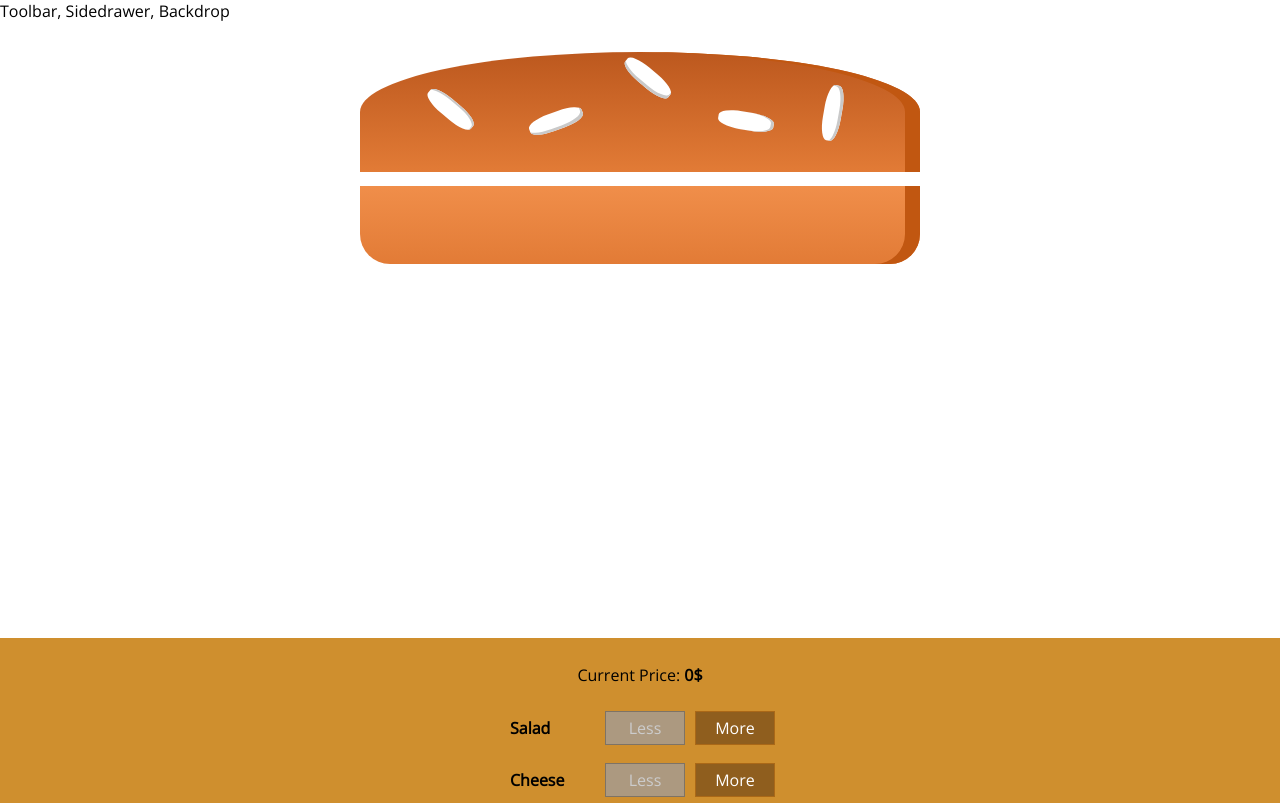
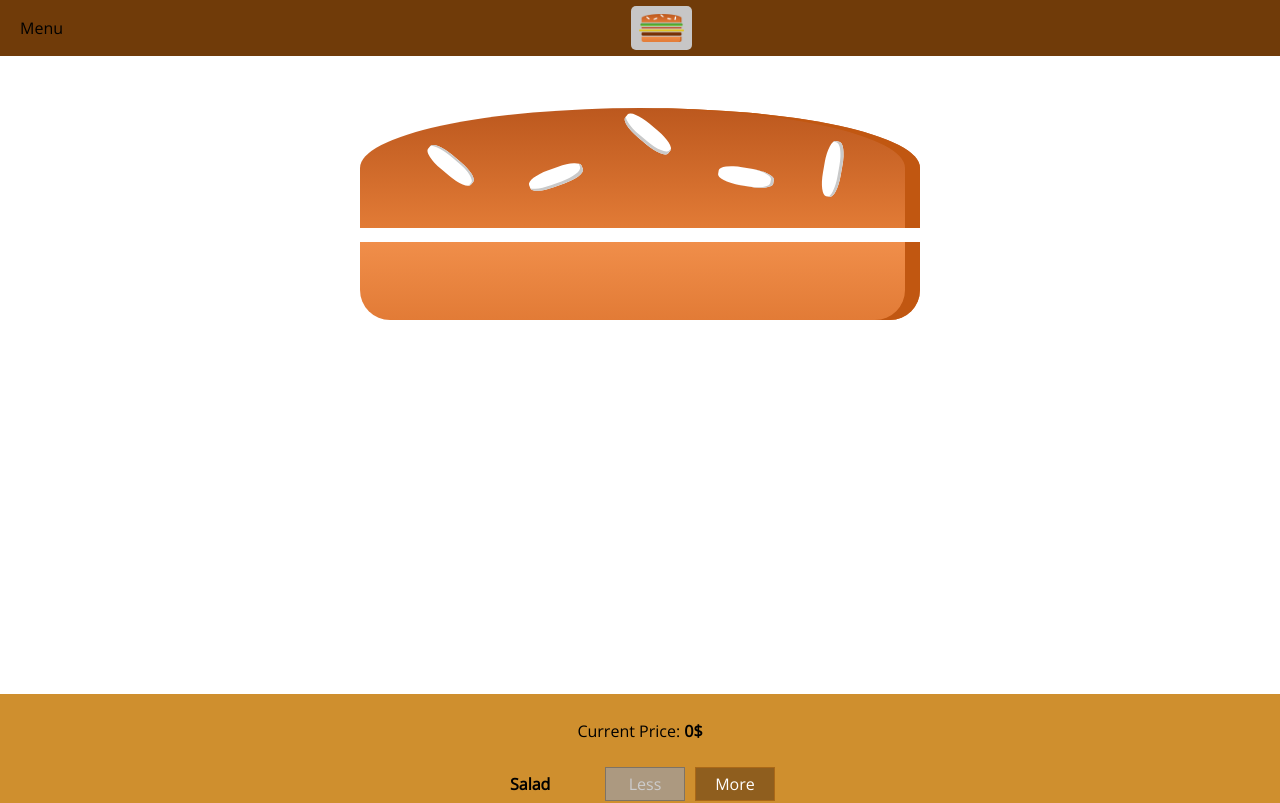
Before and after one commit to loranBepatient/burger-builder, a React (Create React App) app: page / in a window 1280 px wide. Shown: the top 803 px of the page. Built offline with nearby package versions, Linux system fonts and the light colour scheme.

Commit message:
add toolbar and logo

```diff
--- a/src/components/Layout/Layout.jsx
+++ b/src/components/Layout/Layout.jsx
@@ -1,6 +1,8 @@
 import React from "react";
 
 import Aux from "../../hoc/Aux";
+
+import Toolbar from "../Navigation/Toolbar/Toolbar";
 
 import classes from "./Layout.module.css";
 
@@ -8,7 +10,9 @@
   const { Content } = classes;
   return (
     <Aux>
+      <Toolbar />
       <div>Toolbar, Sidedrawer, Backdrop</div>
+
       <main className={Content}>{props.children}</main>
     </Aux>
   );
--- a/src/components/Layout/Layout.module.css
+++ b/src/components/Layout/Layout.module.css
@@ -1,3 +1,3 @@
 .Content {
-  margin-top: 16px;
+  margin-top: 72px;
 }
--- /dev/null
+++ b/src/components/Logo/Logo.jsx
@@ -0,0 +1,14 @@
+import React from "react";
+
+import logoImage from "../../assets/images/burger-logo.png";
+import classes from "./Logo.module.css";
+
+const Logo = () => {
+  return (
+    <div className={classes.Logo}>
+      <img src={logoImage} alt="Brand Logo" />
+    </div>
+  );
+};
+
+export default Logo;
--- /dev/null
+++ b/src/components/Logo/Logo.module.css
@@ -0,0 +1,11 @@
+.Logo {
+  background-color: var(--white);
+  padding: 8px;
+  height: 80%;
+  box-sizing: border-box;
+  border-radius: 5px;
+}
+
+.Logo img {
+  height: 100%;
+}
--- /dev/null
+++ b/src/components/Navigation/Toolbar/Toolbar.jsx
@@ -0,0 +1,16 @@
+import React from "react";
+import Logo from "../../Logo/Logo";
+
+import classes from "./Toolbar.module.css";
+
+const Toolbar = props => {
+  return (
+    <header className={classes.Toolbar}>
+      <div>Menu</div>
+      <Logo />
+      <nav />
+    </header>
+  );
+};
+
+export default Toolbar;
--- /dev/null
+++ b/src/components/Navigation/Toolbar/Toolbar.module.css
@@ -0,0 +1,18 @@
+.Toolbar {
+  height: 56px;
+  width: 100%;
+  position: fixed;
+  top: 0;
+  left: 0;
+  background-color: var(--brownish);
+  display: flex;
+  justify-content: space-between;
+  align-items: center;
+  padding: 0 20px;
+  box-sizing: border-box;
+  z-index: 90;
+}
+
+.Toolbar nav {
+  height: 100%;
+}
--- a/src/index.css
+++ b/src/index.css
@@ -8,6 +8,7 @@
   --green: ##a0db41;
   --brown: #966909;
   --black: #000000;
+  --brownish: #703b09;
 }
 
 body {
```
Also changed, not shown: src/assets/images/burger-logo.png (added).
